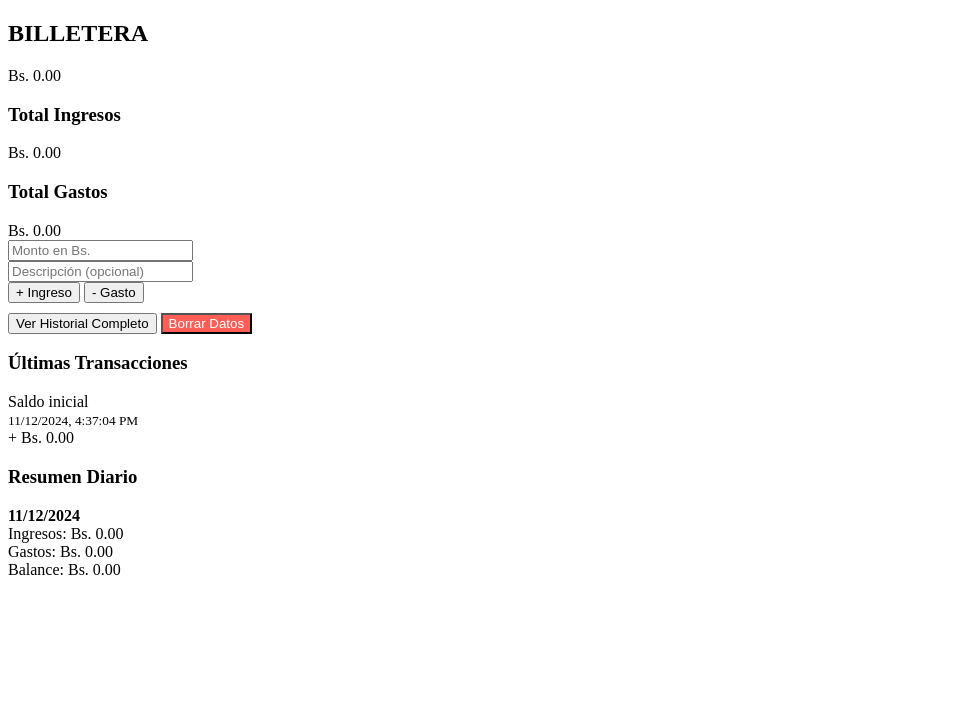
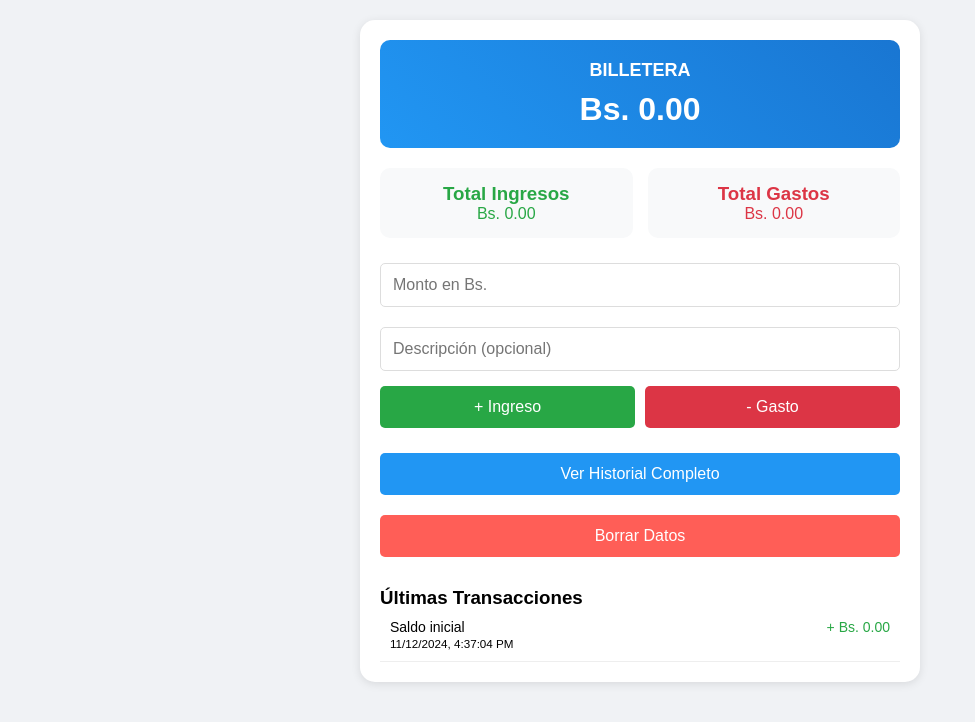
Before and after one commit to Scanlove/MiBilletera, a plain HTML site: page index.html in a window 1280 px wide. Shown: the whole page, without its empty margins (0-975 px from the left). Drawn offline with Linux system fonts and the light colour scheme.

Commit message:
Update index.html

```diff
--- a/index.html
+++ b/index.html
@@ -5,7 +5,143 @@
     <meta name="viewport" content="width=device-width, initial-scale=1.0">
     <title>Control de Gastos</title>
     <style>
-        /* ... (estilos sin cambios) ... */
+        * {
+            margin: 0;
+            padding: 0;
+            box-sizing: border-box;
+            font-family: Arial, sans-serif;
+        }
+
+        body {
+            background-color: #f0f2f5;
+            padding: 20px;
+            max-width: 600px;
+            margin: 0 auto;
+        }
+
+        .container {
+            background: white;
+            border-radius: 15px;
+            padding: 20px;
+            box-shadow: 0 2px 10px rgba(0,0,0,0.1);
+        }
+
+        .wallet {
+            background: linear-gradient(45deg, #2196F3, #1976D2);
+            color: white;
+            padding: 20px;
+            border-radius: 10px;
+            margin-bottom: 20px;
+            text-align: center;
+        }
+
+        .wallet h2 {
+            font-size: 18px;
+            margin-bottom: 10px;
+        }
+
+        .wallet .balance {
+            font-size: 32px;
+            font-weight: bold;
+        }
+
+        .summary {
+            display: grid;
+            grid-template-columns: 1fr 1fr;
+            gap: 15px;
+            margin-bottom: 20px;
+        }
+
+        .summary-box {
+            background: #f8f9fa;
+            padding: 15px;
+            border-radius: 10px;
+            text-align: center;
+        }
+
+        .summary-box.income {
+            color: #28a745;
+        }
+
+        .summary-box.expense {
+            color: #dc3545;
+        }
+
+        .form-group {
+            margin-bottom: 15px;
+        }
+
+        input, select {
+            width: 100%;
+            padding: 12px;
+            border: 1px solid #ddd;
+            border-radius: 5px;
+            margin-top: 5px;
+            font-size: 16px;
+        }
+
+        .form-controls {
+            display: grid;
+            grid-template-columns: 1fr 1fr;
+            gap: 10px;
+            margin-bottom: 15px;
+        }
+
+        button {
+            width: 100%;
+            padding: 12px;
+            border: none;
+            border-radius: 5px;
+            background: #2196F3;
+            color: white;
+            font-size: 16px;
+            cursor: pointer;
+            margin-bottom: 10px;
+        }
+
+        button.income {
+            background: #28a745;
+        }
+
+        button.expense {
+            background: #dc3545;
+        }
+
+        button:hover {
+            opacity: 0.9;
+        }
+
+        .history {
+            margin-top: 20px;
+        }
+
+        .transaction {
+            display: flex;
+            justify-content: space-between;
+            padding: 10px;
+            border-bottom: 1px solid #eee;
+            font-size: 14px;
+        }
+
+        .transaction .amount.income {
+            color: #28a745;
+        }
+
+        .transaction .amount.expense {
+            color: #dc3545;
+        }
+
+        .daily-summary {
+            display: none;
+            margin-top: 20px;
+        }
+
+        .daily-item {
+            background: #f8f9fa;
+            padding: 10px;
+            margin-bottom: 10px;
+            border-radius: 5px;
+        }
     </style>
 </head>
 <body>
@@ -57,16 +193,12 @@
         const initialBalance = 0;
 
         // Recuperar transacciones de localStorage sin sobrescribir datos
-        let transactions = JSON.parse(localStorage.getItem('transactions'));
-        if (!transactions) {
-            transactions = [{
-                type: 'income',
-                amount: initialBalance,
-                description: 'Saldo inicial',
-                timestamp: new Date().toISOString()
-            }];
-            saveToLocalStorage(); // Solo guarda si transactions era null
-        }
+        let transactions = JSON.parse(localStorage.getItem('transactions')) || [{
+            type: 'income',
+            amount: initialBalance,
+            description: 'Saldo inicial',
+            timestamp: new Date().toISOString()
+        }];
 
         let showingHistory = false;
 
@@ -87,6 +219,7 @@
             document.querySelector('.total-expense').textContent = `Bs. ${totalExpense.toFixed(2)}`;
 
             displayTransactions();
+            saveToLocalStorage();
         }
 
         function addTransaction(type) {
@@ -108,7 +241,6 @@
 
             transactions.push(transaction);
             updateDisplay();
-            saveToLocalStorage();
 
             // Limpiar campos
             document.getElementById('amount').value = '';
```
